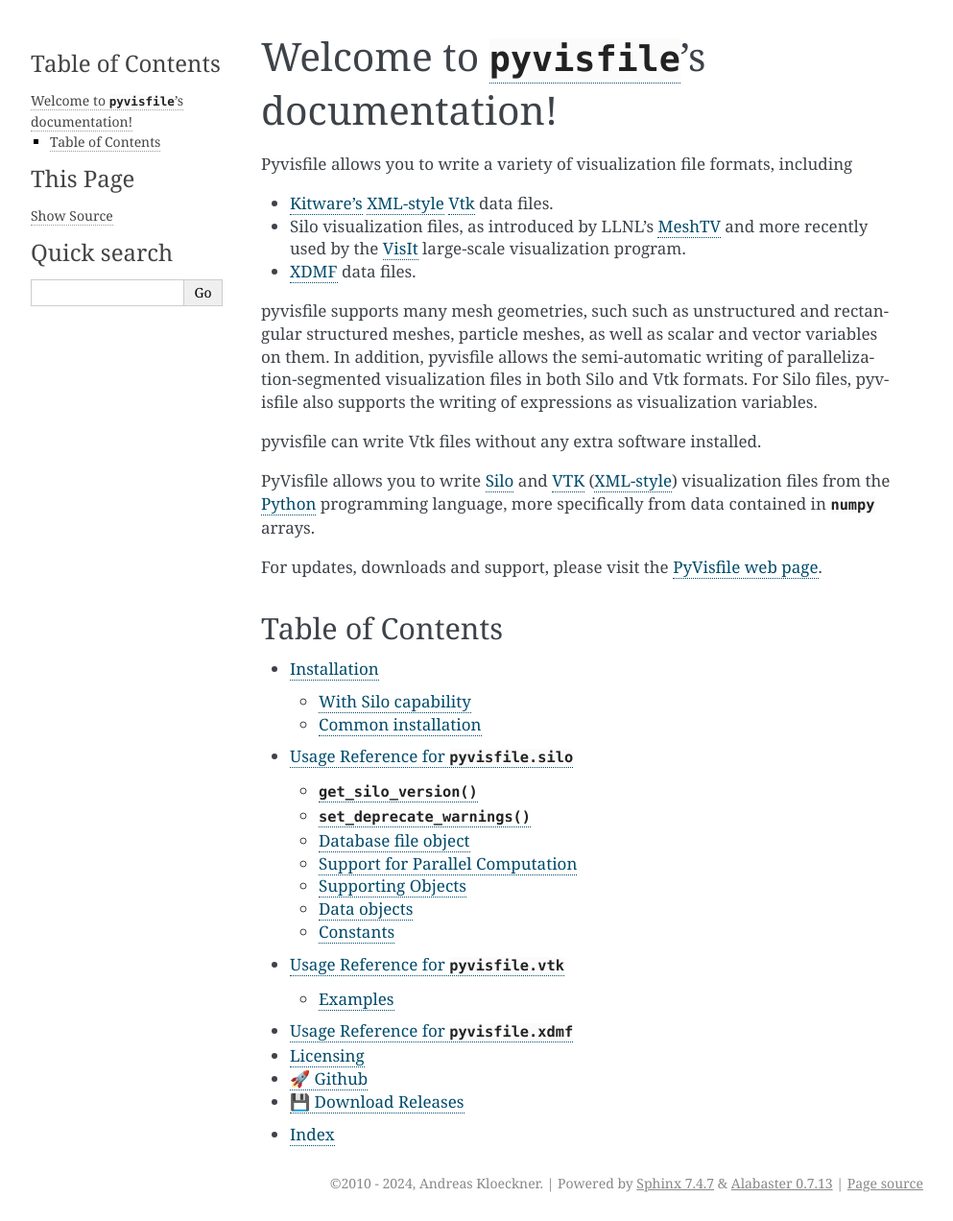
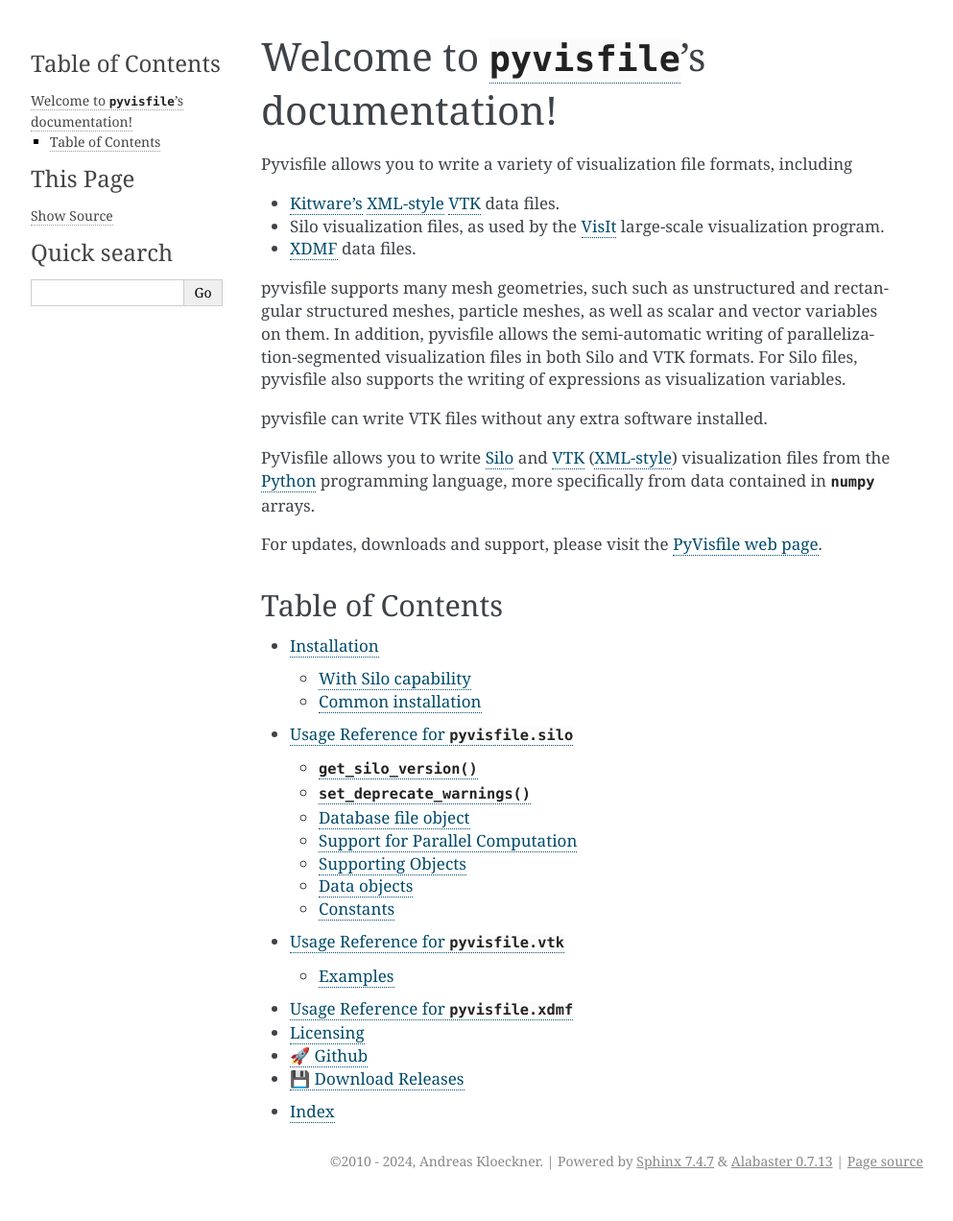
Before and after one commit to inducer/pyvisfile, a Sphinx documentation site: the page built from doc/index.rst, in a window 1280 px wide. Shown: the whole page at 96% size, without its empty margins (148-1141 px from the left). Built offline with Sphinx 7.4.7, drawn with Linux system fonts in a browser that asks for light colours; after the commit the page ends 1249 px from its top, so only the background shows below that.

Commit message:
docs: update links and redirects

```diff
--- a/doc/index.rst
+++ b/doc/index.rst
@@ -4,36 +4,33 @@
 Pyvisfile allows you to write a variety of visualization file formats,
 including
 
-* `Kitware's <http://www.kitware.com>`__
-  `XML-style <http://www.vtk.org/VTK/help/documentation.html>`__
-  `Vtk <http://vtk.org>`__ data files.
+* `Kitware's <https://www.kitware.com>`__
+  `XML-style <https://vtk.org/documentation>`__
+  `VTK <https://vtk.org>`__ data files.
 
-* Silo visualization files, as
-  introduced by LLNL's
-  `MeshTV <https://wci.llnl.gov/codes/meshtv/>`__ and
-  more recently used by the
-  `VisIt <https://wci.llnl.gov/codes/visit/>`__
+* Silo visualization files, as used by the
+  `VisIt <https://visit-dav.github.io/visit-website/>`__
   large-scale visualization program.
 
-* `XDMF <http://www.xdmf.org/index.php/Main_Page>`__ data files.
+* `XDMF <https://www.xdmf.org/index.php/Main_Page>`__ data files.
 
 pyvisfile supports many mesh geometries, such such as unstructured
 and rectangular structured meshes, particle meshes, as well as
 scalar and vector variables on them. In addition, pyvisfile allows the
 semi-automatic writing of parallelization-segmented visualization files
-in both Silo and Vtk formats. For Silo files, pyvisfile also
+in both Silo and VTK formats. For Silo files, pyvisfile also
 supports the writing of expressions as visualization variables.
 
-pyvisfile can write Vtk files without any extra software installed.
+pyvisfile can write VTK files without any extra software installed.
 
-PyVisfile allows you to write `Silo <https://wci.llnl.gov/codes/silo/>`__
-and `VTK <http://www.vtk.org/>`__ (`XML-style <http://www.vtk.org/VTK/help/documentation.html>`__)
-visualization files from the `Python <http://www.python.org>`__
+PyVisfile allows you to write `Silo <https://software.llnl.gov/Silo/>`__
+and `VTK <https://vtk.org/>`__ (`XML-style <https://vtk.org/documentation>`__)
+visualization files from the `Python <https://www.python.org>`__
 programming language, more specifically from data contained in :mod:`numpy`
 arrays.
 
 For updates, downloads and support, please visit the `PyVisfile web page
-<http://github.com/inducer/pyvisfile>`__.
+<https://github.com/inducer/pyvisfile>`__.
 
 .. module:: pyvisfile
 
--- a/doc/installing.rst
+++ b/doc/installing.rst
@@ -44,7 +44,7 @@
 ^^^^^^^^^^^^^^^^^^^^^^^^^^^^^^^^^^
 
 Download the `Silo source code
-<https://software.llnl.gov/Silo/ghpages/releases/releases.html>`_, version 4.6.1 or
+<https://software.llnl.gov/Silo/ghpages/releases/releases.html>`__, version 4.6.1 or
 newer. Then unpack, build and install it::
 
     $ tar xfz ~/download/silo-N.N.N.tar.gz
@@ -63,7 +63,7 @@
 Step 2: Download and unpack PyVisfile
 ^^^^^^^^^^^^^^^^^^^^^^^^^^^^^^^^^^^^^
 
-`Download PyVisfile <http://pypi.python.org/pypi/pyvisfile>`_ and unpack it::
+`Download PyVisfile <https://pypi.org/project/pyvisfile/>`__ and unpack it::
 
     $ tar xfz pyvisfile-VERSION.tar.gz
 
```
Also changed, not shown: README.rst (+12 -11 lines), 2 other files.
